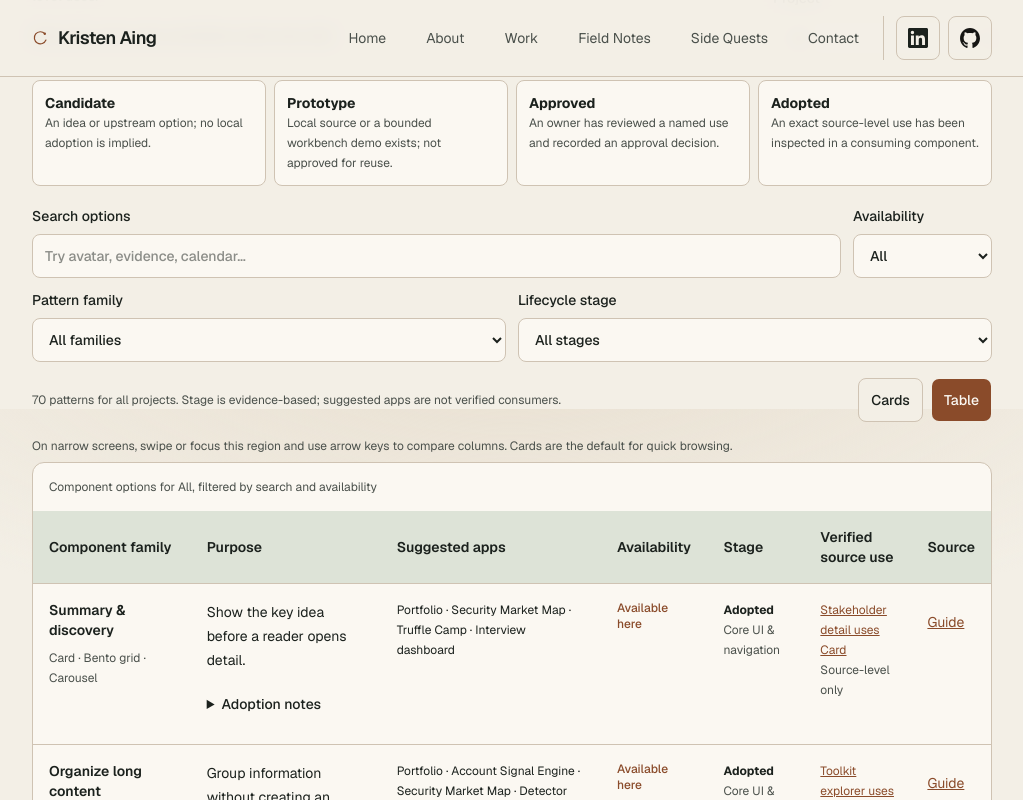
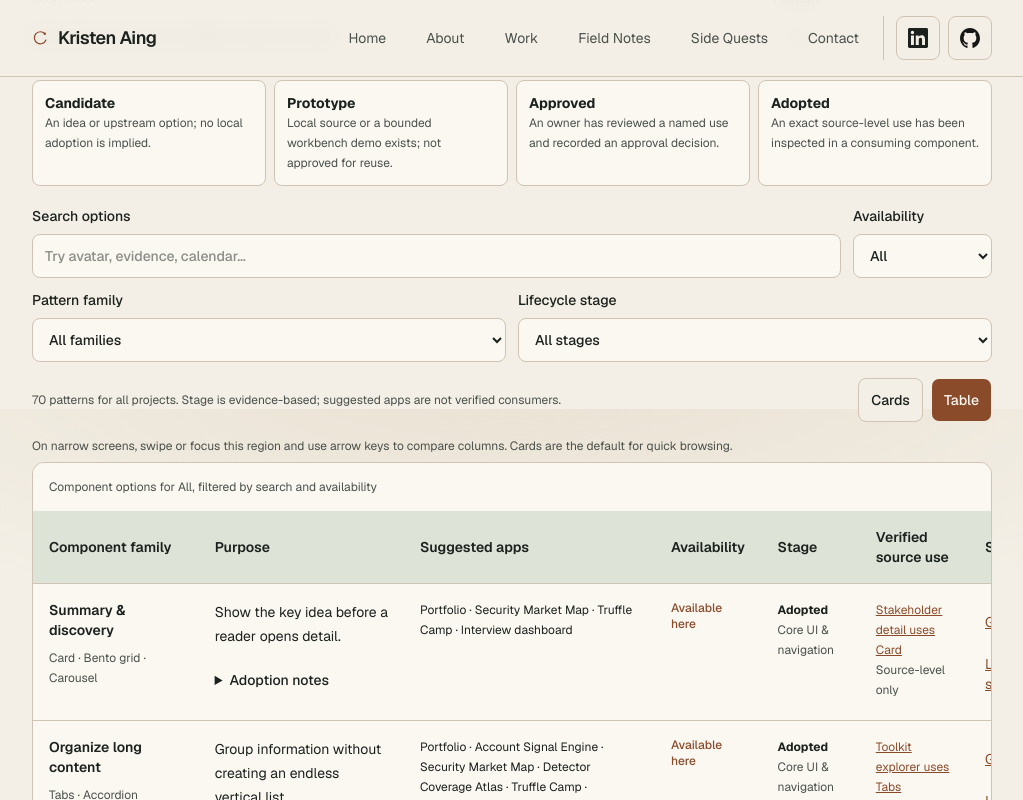
Before and after one commit to heyfunwhoa/byjoyaing-portfolio, a Next.js app: page /design-lab in a window 1280 px wide. Both pictures are taken after a click on the button "Table". Shown: the part 2791-3591 px from the top of the page, without its empty margins (128-1151 px from the left). Built offline with nearby package versions, Linux system fonts and the light colour scheme.

Commit message:
feat(design-lab): expose local source paths in comparison table

```diff
--- a/components/design-lab/component-options.tsx
+++ b/components/design-lab/component-options.tsx
@@ -184,7 +184,7 @@ export function ComponentOptions() {
             tabIndex={0}
             className="relative w-full max-w-full min-w-0 overflow-x-auto rounded-xl border border-border bg-card"
           >
-            <table className="w-full min-w-[42rem] border-collapse text-left text-sm">
+            <table className="w-full min-w-[64rem] border-collapse text-left text-sm">
               <caption className="p-4 text-left text-xs text-muted">
                 Component options for {app}, filtered by search and availability
               </caption>
@@ -277,6 +277,19 @@ export function ComponentOptions() {
                           for {option.name} (opens a new tab)
                         </span>
                       </a>
+                      {option.localSource[0] && (
+                        <a
+                          href={patternFileUrl(option.localSource[0])}
+                          target="_blank"
+                          rel="noopener noreferrer"
+                          className="mt-2 inline-flex min-h-11 items-center text-accent underline"
+                        >
+                          Local source
+                          <span className="sr-only">
+                            {" "}for {option.name} (opens a new tab)
+                          </span>
+                        </a>
+                      )}
                     </td>
                   </tr>
                 ))}
```
